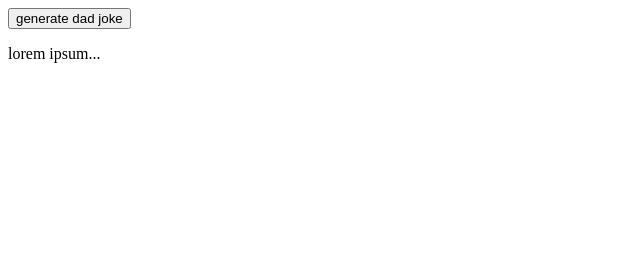
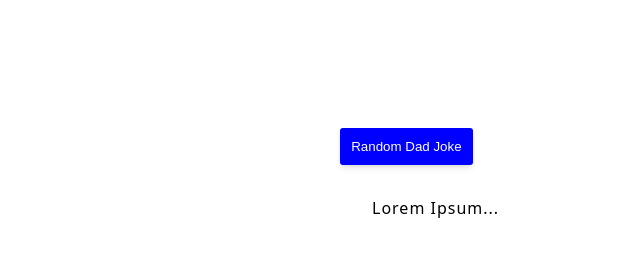
Before and after one commit to sun-n-y/dadJokes, a plain HTML site: page index.html in a window 1280 px wide. Shown: the whole page, without its empty margins (0-640 px from the left). Drawn offline with Linux system fonts and the light colour scheme.

Commit message:
add dad jokes css

```diff
--- a/index.html
+++ b/index.html
@@ -10,7 +10,7 @@
 
 <body>
     <div class="container">
-        <button class="btn">generate dad joke</button>
+        <button class="btn">random dad joke</button>
         <p class="result">lorem ipsum...</p>
     </div>
     <script src="app.js"></script>
--- a/style.css
+++ b/style.css
@@ -0,0 +1,41 @@
+* {
+    margin: 0;
+    padding: 0;
+    box-sizing: border-box;
+}
+
+body {
+    font-family: system-ui, -apple-system, BlinkMacSystemFont, 'Segoe UI', Roboto, Oxygen, Ubuntu, Cantarell, 'Open Sans', 'Helvetica Neue', sans-serif;
+}
+
+.container {
+    width: 90vw;
+    max-width: 600px;
+    margin: 0 auto;
+    margin-top: 8rem;
+}
+
+.btn {
+    background-color: blue;
+    border: none;
+    padding: .7rem .7rem;
+    text-transform: capitalize;
+    color: white;
+    cursor: pointer;
+    border-radius: 3px;
+    box-shadow: 0 4px 6px -1px rgb(0 0 0 / 0.1), 0 2px 4px -2px rgb(0 0 0 / 0.1);
+    transition: all .5s ease;
+
+}
+
+.btn:hover {
+    box-shadow: 0 20px 25px -5px rgb(0 0 0 / 0.1), 0 8px 10px -6px rgb(0 0 0 / 0.1);
+    background-color: rgb(45, 45, 170);
+}
+
+.result {
+    margin: 2rem 0 0 2rem;
+    text-transform: capitalize;
+    letter-spacing: 1px;
+
+}
```
